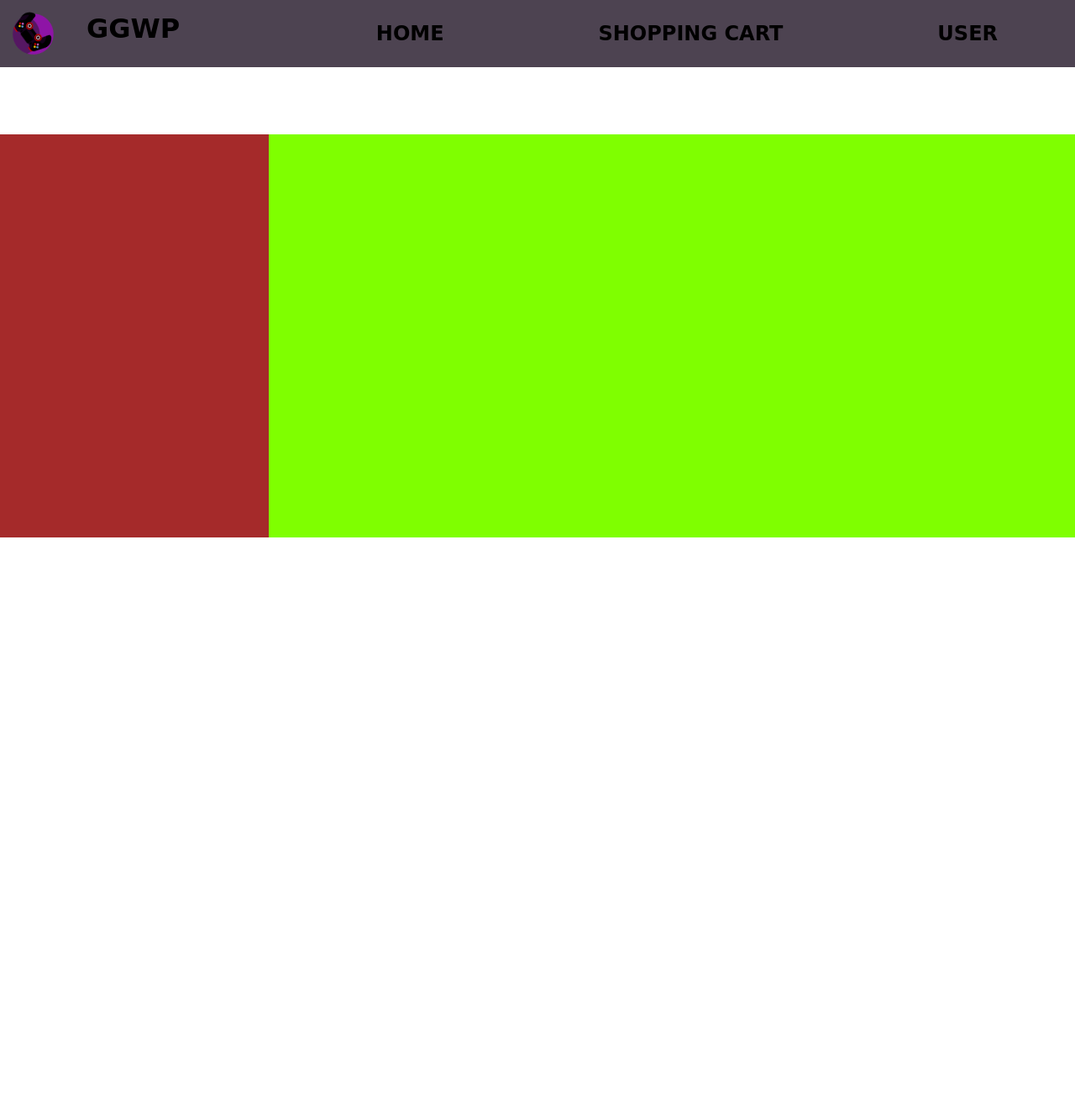
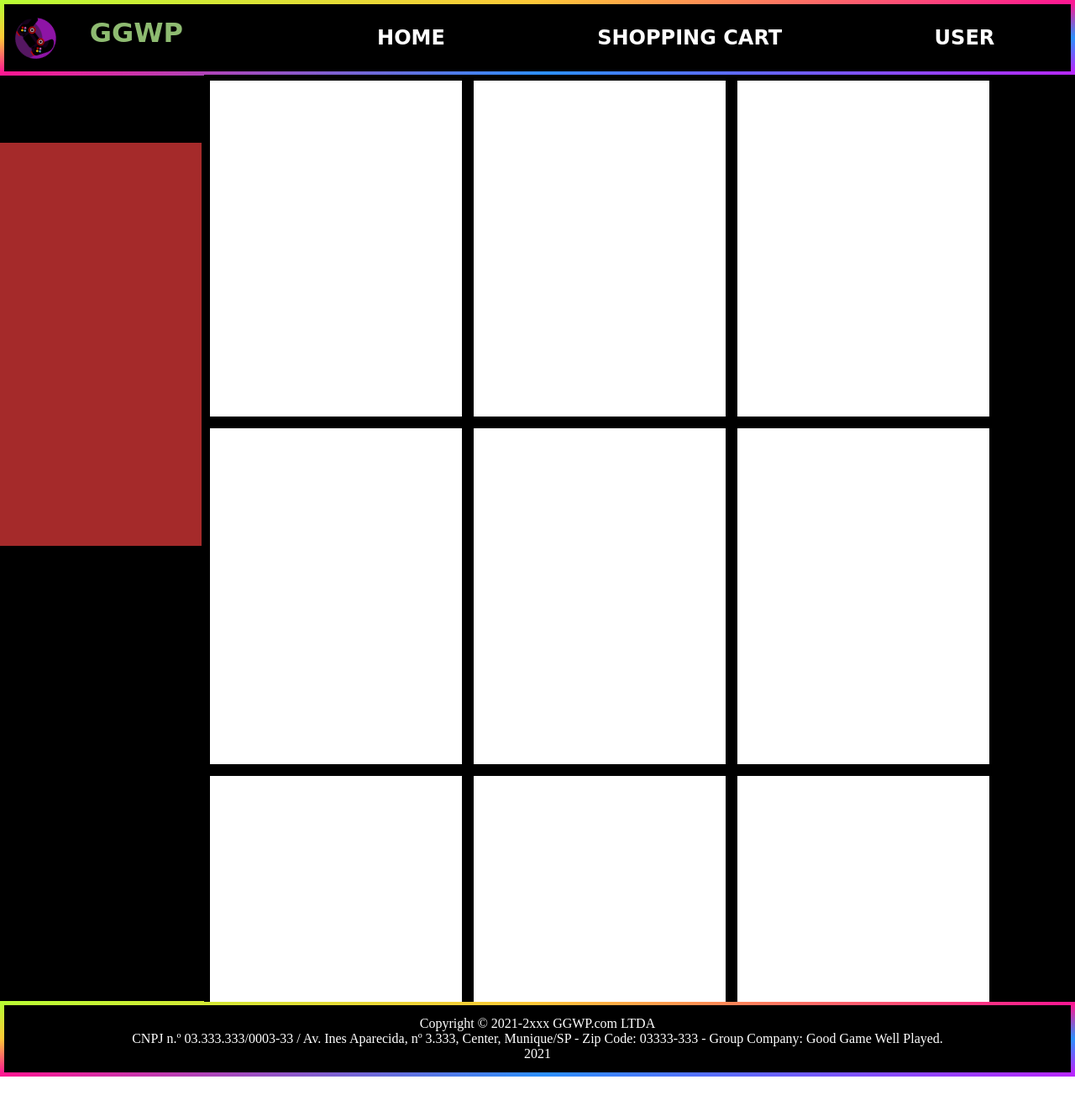
Before and after one commit to GabrielaSinastre/SiteVendasFicticio, a Python web app: template frontend/templates/index.html in a window 1280 px wide. Shown: the top 1323 px of the page at 84% size. Run offline with Jinja, Linux system fonts and the light colour scheme; the template is opened without the code that fills it, so the values that code supplies are empty; some web fonts are replaced.

Commit message:
Changed css from homepage

```diff
--- a/frontend/styles/style.css
+++ b/frontend/styles/style.css
@@ -6,13 +6,20 @@
 * {
     margin: 0
 }
+body{
+    overflow: hidden;
+}
 
 header{
-    background-color: #4d4351;
+    background-color: black;
     display: flex;
     align-items: center;
     justify-content: space-around;
     height: 80px;
+    border: 5px solid transparent;
+    border-image: linear-gradient(to top left, #b827fc 0%, #2c90fc 25%, #fd1892 50%, #fec837 75%,#b8fd33  100%);
+    border-image-slice: 1;
+
 }
 
 header #bussimg{
@@ -34,15 +41,36 @@
 header h1{
     margin-left: -20%;
     font-family: 'Frijole', cursive;
+    text-shadow: 2px 2px 4px #000000;
+    -webkit-animation: rainbow 5s infinite;
+    cursor: default;
+}
+
+@keyframes rainbow{
+    0%{color: orange;}
+  10%{color: purple;}
+	20%{color: red;}
+  30%{color: CadetBlue;}
+	40%{color: yellow;}
+  50%{color: coral;}
+	60%{color: green;}
+  70%{color: cyan;}
+  80%{color: DeepPink;}
+  90%{color: DodgerBlue;}
+	100%{color: orange;}
 }
 
 header h2{
     font-family: 'Frijole', cursive;
+    cursor: pointer;
+    color: white;
+
 }
 
 header h2:hover{
-    color: #600904;
     transition: 1s;
+    text-shadow: 2px 2px 4px #000000;
+    -webkit-animation: rainbow 5s infinite;
 }
 
 a{
@@ -51,13 +79,65 @@
 }
 
 main{
-    background-color: chartreuse;
-    height: auto;
+    background-color: black;
+    height: 77.6vh;
+    width: 100%;
+    display: flex;
+    align-items: center;
+    justify-content: flex-end;
+}
+
+#container{
+    width: 81vw;
+    height: 77.7vh;
+    background-color: black;
+    display: flex;
+    flex-wrap: wrap;
+    justify-content: flex-start;
+    align-items: center;
+    overflow: scroll;
+    overflow-x: hidden;
 
 }
+
+#container::-webkit-scrollbar {
+    width:10px;
+    height: 10px;
+}
+
+    #container::-webkit-scrollbar-track {
+    background:#333;
+}
+
+    #container::-webkit-scrollbar-thumb {
+    background: linear-gradient(to top left, #b827fc 0%, #2c90fc 25%, #fd1892 50%, #fec837 75%,#b8fd33  100%);
+}
+
+.ua{
+    margin-top: 10px;
+    background-color: white;
+    height: 400px;
+    width: 300px;
+    margin: 7px 7px 7px 7px;
+}
 section{
+    position: fixed;
     margin-top: 5rem;
-    width: 20rem;
+    width: 15rem;
     height: 30rem;
     background-color: brown;
 }
+
+footer{
+    background-color: black;
+    height: 5rem;
+    border: 5px solid transparent;
+    border-image: linear-gradient(to top left, #b827fc 0%, #2c90fc 25%, #fd1892 50%, #fec837 75%,#b8fd33  100%);
+    border-image-slice: 1;
+    display: flex;
+    align-items: center;
+    justify-content: center;
+    color: white;
+    text-align: center;
+
+}
--- a/frontend/templates/index.html
+++ b/frontend/templates/index.html
@@ -21,13 +21,28 @@
 
        <!--<a href="#hltgs"><h2>Highlights</h2></a>-->
     </header>
+    <section>
+
+    </section>
     <main>
-        <section>
+        <div id="container">
+            <div class="ua"></div>
+            <div class="ua"></div>
+            <div class="ua"></div>
+            <div class="ua"></div>
+            <div class="ua"></div>
+            <div class="ua"></div>
+            <div class="ua"></div>
+            <div class="ua"></div>
+            <div class="ua"></div>
 
-        </section>
+
+        </div>
     </main>
     <footer>
-
+        Copyright © 2021-2xxx GGWP.com LTDA <br>
+        CNPJ n.º 03.333.333/0003-33 / Av. Ines Aparecida, nº 3.333, Center, Munique/SP - Zip Code: 03333-333 - Group Company: Good Game Well Played.<br>
+        2021
     </footer>
 
 </div>
```
